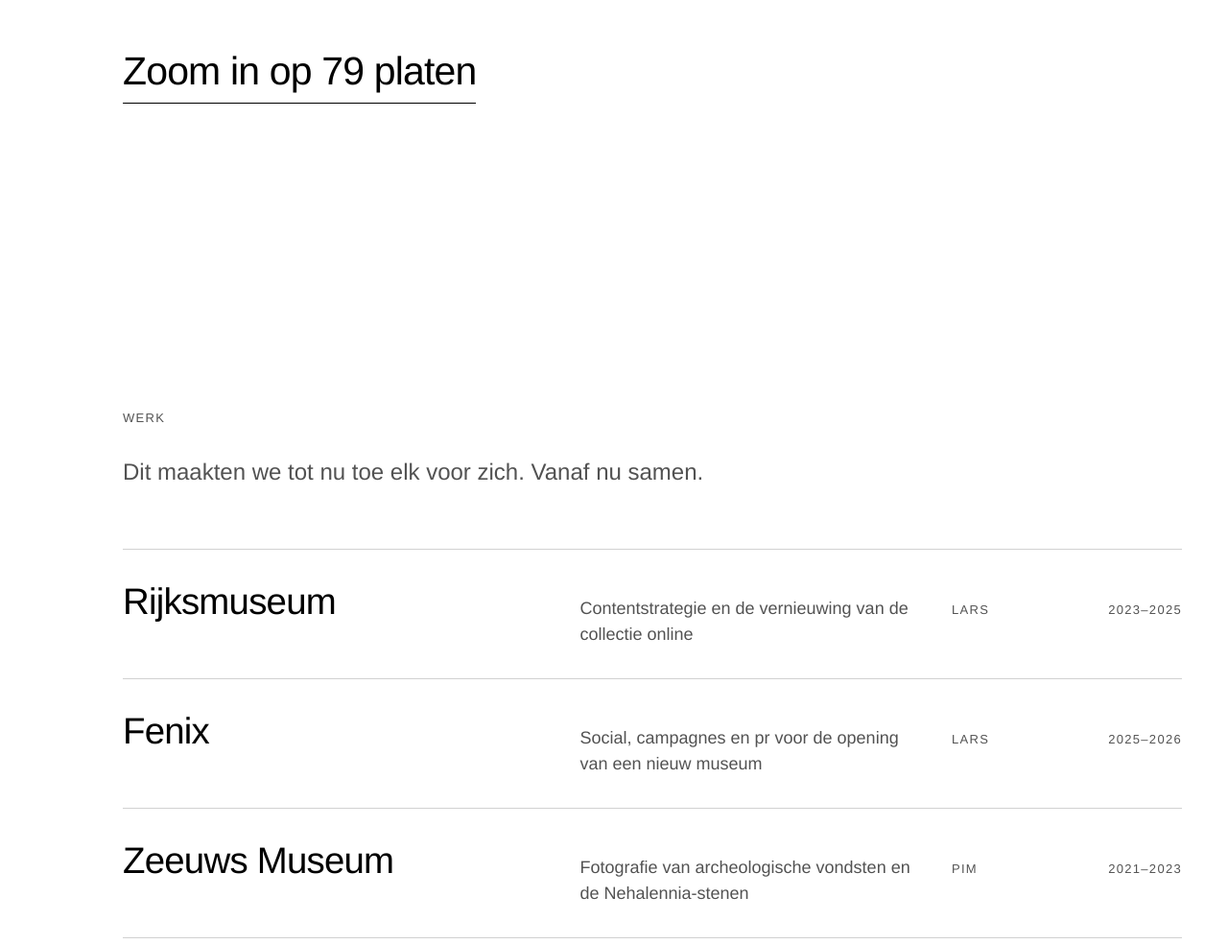
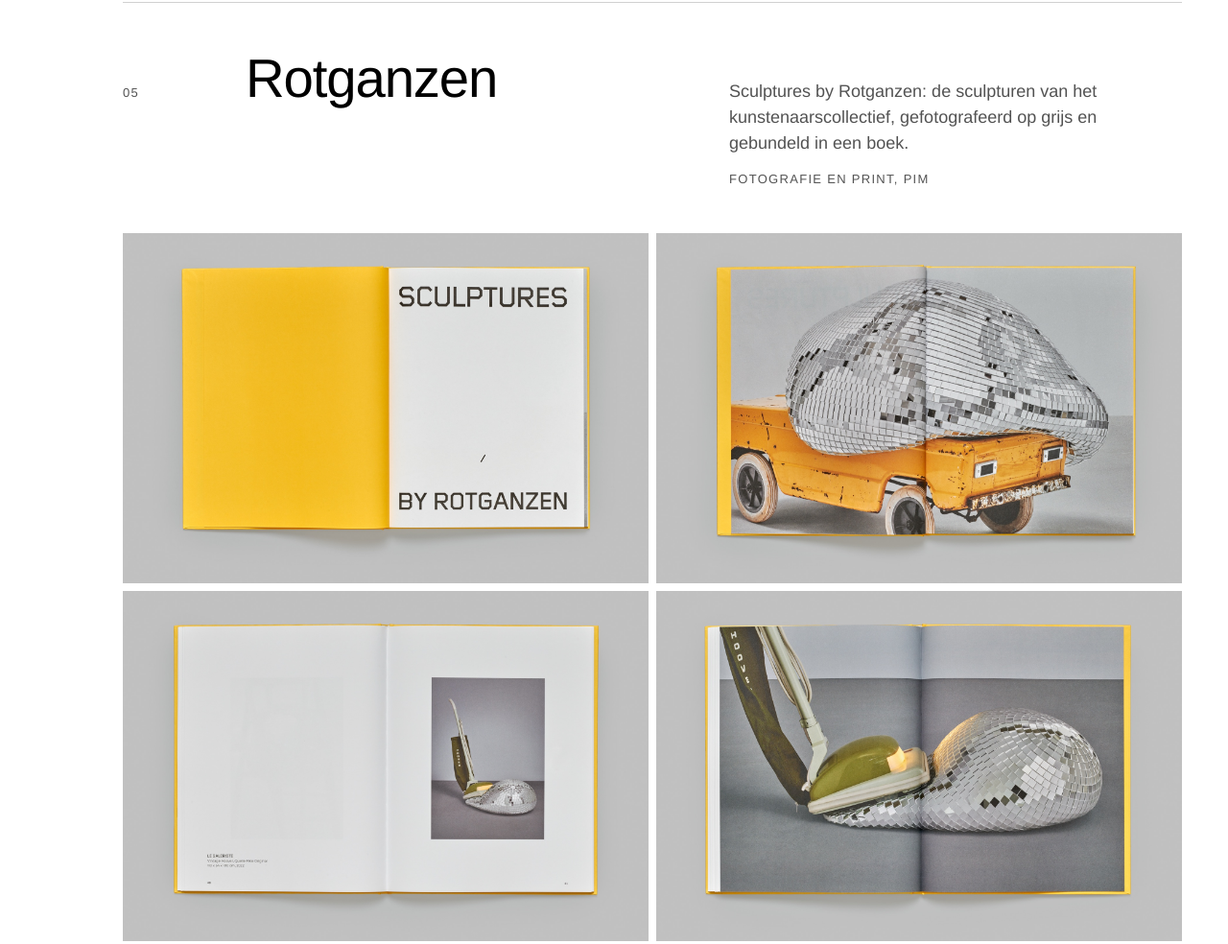
Before and after one commit to larsmin123/topmin-dev, a plain HTML site: page index.html in a window 1280 px wide. Shown: the part 8014-8998 px from the top of the page at 96% size. Drawn offline with Linux system fonts and the light colour scheme; a web font is replaced by a local one.

Commit message:
feat: case Rotganzen, nieuwe tekst over Lars

```diff
--- a/index.html
+++ b/index.html
@@ -176,6 +176,23 @@
       </div>
     </article>
 
+    <article class="case">
+      <div class="row-item reveal">
+        <span class="num micro">05</span>
+        <h3>Rotganzen</h3>
+        <div class="case-text">
+          <p>Sculptures by Rotganzen: de sculpturen van het kunstenaarscollectief, gefotografeerd op grijs en gebundeld in een boek.</p>
+          <span class="case-meta micro">Fotografie en print, Pim</span>
+        </div>
+      </div>
+      <div class="plates plates-wide">
+        <figure class="plate-wide plate-book reveal"><img loading="lazy" src="images/rotganzen-1.jpg" alt="Opengeslagen boek met een geel schutblad en de titel Sculptures by Rotganzen" width="1800" height="1200"></figure>
+        <figure class="plate-wide plate-book reveal"><img loading="lazy" src="images/rotganzen-2.jpg" alt="Spread met een gesmolten discobal op een gele speelgoedauto" width="1800" height="1211"></figure>
+        <figure class="plate-wide plate-book reveal"><img loading="lazy" src="images/rotganzen-3.jpg" alt="Spread met een foto van een stofzuiger die een discobal opzuigt" width="1800" height="1211"></figure>
+        <figure class="plate-wide plate-book reveal"><img loading="lazy" src="images/rotganzen-4.jpg" alt="Spread over twee pagina’s met de stofzuiger en de discobal van dichtbij" width="1800" height="1211"></figure>
+      </div>
+    </article>
+
     <a class="mail" href="platen.html">Zoom in op 79 platen</a>
   </section>
 
@@ -247,9 +264,9 @@
         <p>Pim fotografeert al meer dan vijftien jaar objecten, erfgoed en tentoonstellingen. Zijn beeld is zo scherp dat je er onderzoek op kunt doen. Zijn werk stond in ELLE Decoration, Wallpaper* en PIN-UP.</p>
       </article>
       <article class="person reveal">
-        <span class="role micro">Digitale strategie</span>
+        <span class="role micro">Content en strategie</span>
         <h3>Lars Minnes</h3>
-        <p>Lars is kunsthistoricus en digital marketeer. Bij het Rijksmuseum leidde hij de digitale content en werkte hij mee aan de vernieuwing van Rijksstudio. Daarna bouwde hij de digitale opening van Fenix.</p>
+        <p>Lars is kunsthistoricus en werkt al jaren als specialist in content en social media, onder meer voor het Rijksmuseum en Fenix. Met zijn getrainde oog vindt hij verbanden tussen beelden die anderen niet zien. Dat kan ook met jullie collectie.</p>
       </article>
     </div>
   </section>
--- a/styles.css
+++ b/styles.css
@@ -388,6 +388,10 @@ h3 {
   background: var(--line);
 }
 
+.plate-book {
+  aspect-ratio: 3 / 2;
+}
+
 .plate-wide img {
   display: block;
   width: 100%;
```
Also changed, not shown: images/rotganzen-1.jpg (added), images/rotganzen-2.jpg (added), images/rotganzen-3.jpg (added), images/rotganzen-4.jpg (added).
